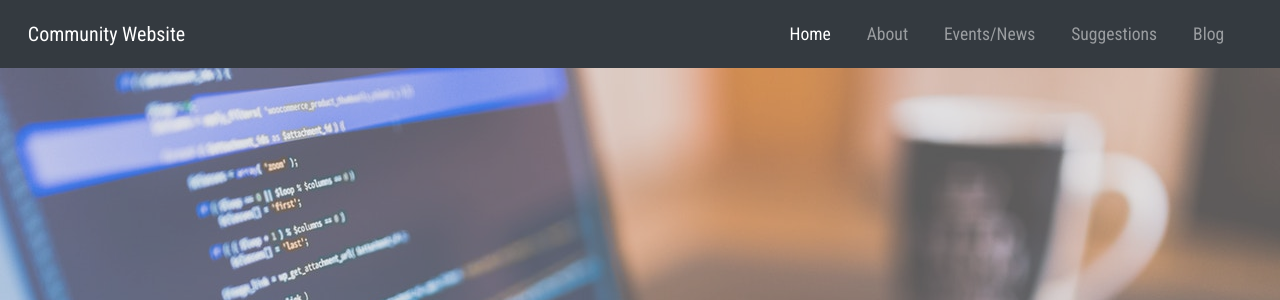
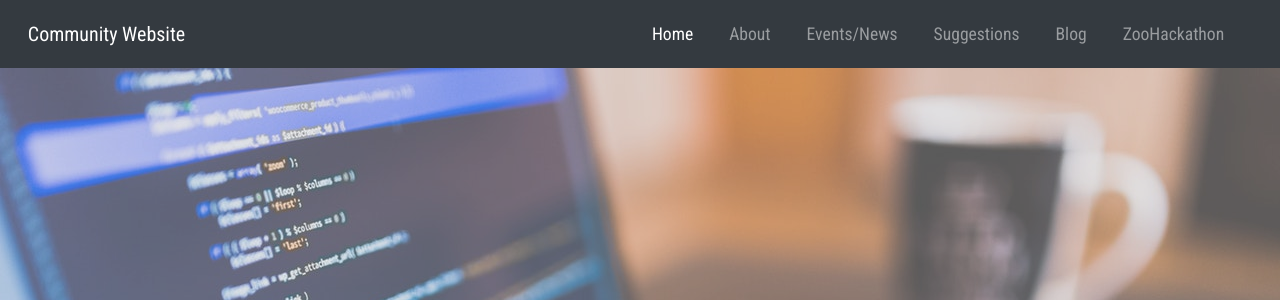
Before and after one commit to neilchauhan2/Community-Website, a Django app: page / in a window 1280 px wide. Shown: the top 300 px of the page. Run offline with Django 3.2, Linux system fonts and the light colour scheme; some libraries are stand-ins or nearby versions.

Commit message:
Update base.html

```diff
--- a/src/community_site/templates/base.html
+++ b/src/community_site/templates/base.html
@@ -43,6 +43,9 @@
                     <li class="nav-item">
                         <a href="#" id="blog" class="nav-link">Blog</a>
                     </li>
+                    <li class="nav-item">
+                        <a href="#" id="hackathon" class="nav-link">ZooHackathon</a>
+                    </li>
                 </ul>
             </div>
         </div>
```
